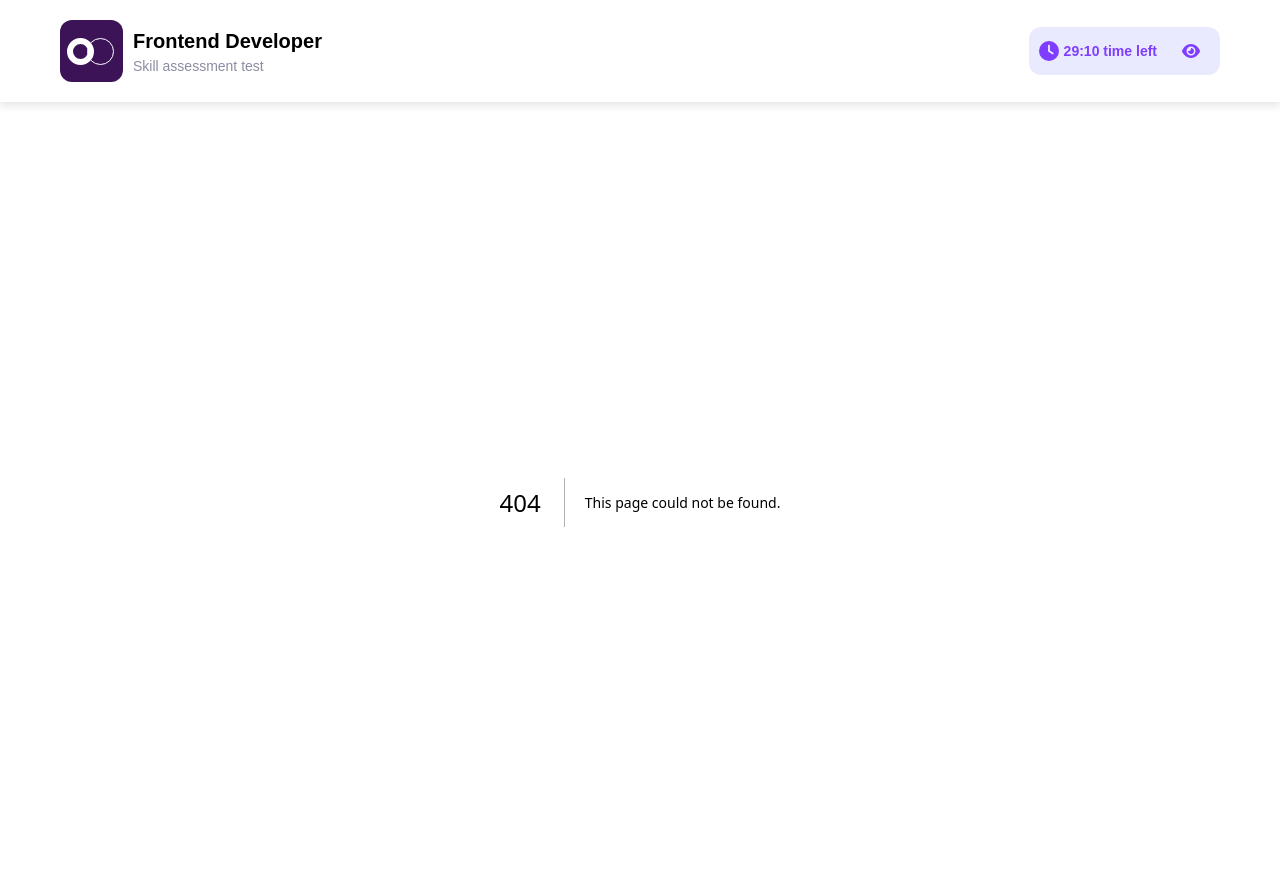
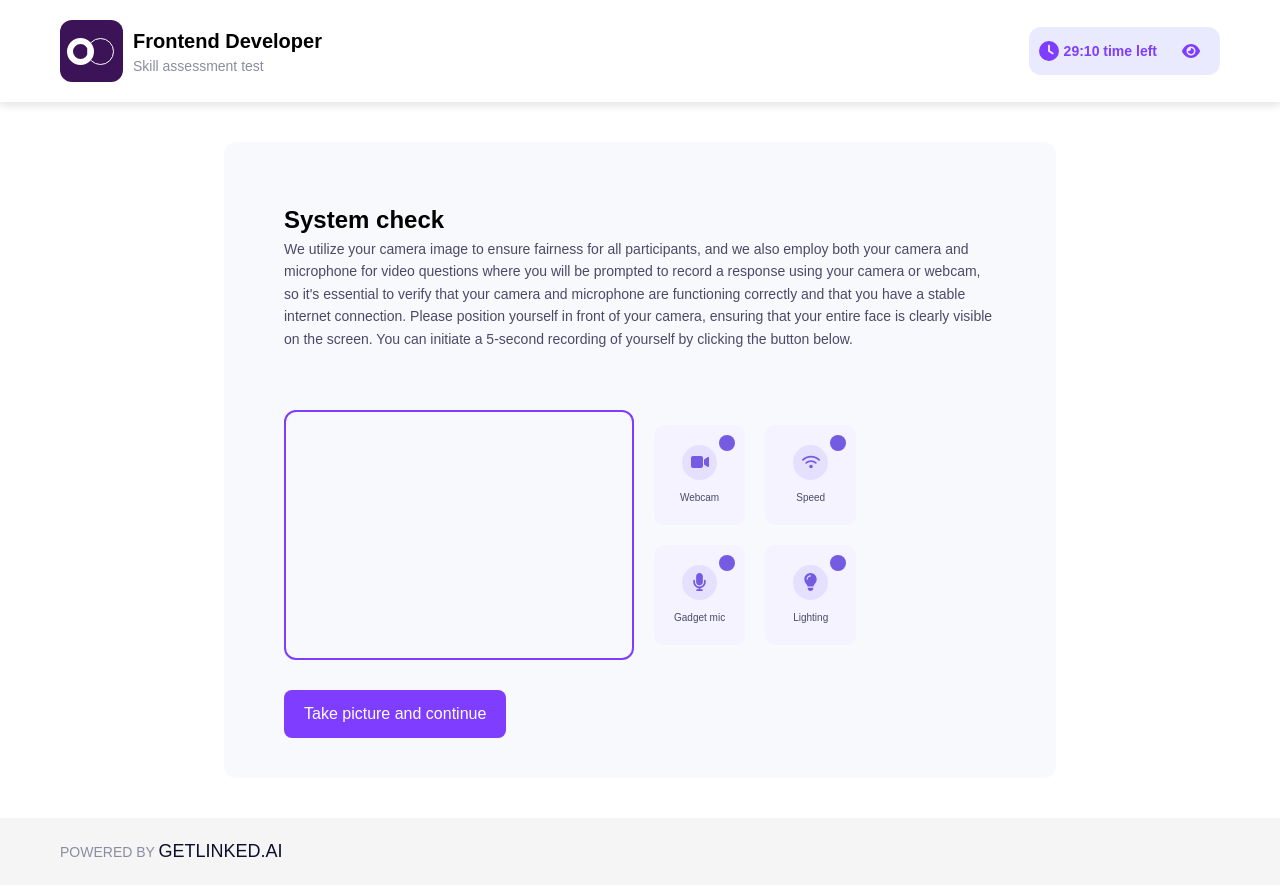
Before and after one commit to Seunfola/liberty-assurance, a Next.js app: page /system-check in a window 1280 px wide. Before the commit this address had no page. Shown: the top 896 px of the page. Built offline with nearby package versions, Linux system fonts and the light colour scheme.

Commit message:
finetuned the landing page and aligning the styling layout

```diff
--- /dev/null
+++ b/src/app/components/footer.tsx
@@ -0,0 +1,15 @@
+import React from 'react';
+import styles from '@/styles/components/footer.module.scss';
+
+const Footer: React.FC = () => {
+  return (
+    <footer className={styles.footer}>
+      <p className={styles.poweredBy}>
+        <span className={styles.poweredText}>POWERED BY </span>
+        <span className={styles.brand}>Getlinked.AI</span>
+      </p>
+    </footer>
+  );
+};
+
+export default Footer;
--- a/src/app/components/navbar.tsx
+++ b/src/app/components/navbar.tsx
@@ -1,8 +1,8 @@
 import React from 'react';
 import { FontAwesomeIcon } from '@fortawesome/react-fontawesome';
 import { faClock, faEye } from '@fortawesome/free-solid-svg-icons';
-import Logo from './Logo';
 import styles from '@/styles/components/navbar.module.scss';
+import Logo from './logo';
 
 const Navbar: React.FC = () => {
   return (
--- a/src/app/layout.tsx
+++ b/src/app/layout.tsx
@@ -2,6 +2,7 @@ import type { Metadata } from "next";
 import localFont from "next/font/local";
 import "./globals.css";
 import Navbar from "./components/navbar";
+import Footer from "./components/footer";
 
 const geistSans = localFont({
   src: "./fonts/GeistVF.woff",
@@ -31,6 +32,7 @@ export default function RootLayout({
       >
         <Navbar/>
         {children}
+        <Footer/>
       </body>
     </html>
   );
--- a/src/app/page.tsx
+++ b/src/app/page.tsx
@@ -1,8 +1,9 @@
+import SystemCheck from "./system-check/page";
 
 export default function Home() {
   return (
     <div>
-
+      <SystemCheck/>
     </div>
   );
 }
--- /dev/null
+++ b/src/app/system-check/components/systemIcons.tsx
@@ -0,0 +1,44 @@
+import React from 'react';
+import styles from '@/styles/system-check/systemIcon.module.scss';
+import { FontAwesomeIcon } from '@fortawesome/react-fontawesome';
+import { faVideo, faWifi, faMicrophone, faLightbulb } from '@fortawesome/free-solid-svg-icons';
+
+const SystemIcons: React.FC = () => {
+  return (
+    <div className={styles.systemIconsContainer}>
+      <div className={styles.cameraContainer}></div>
+      <div className={styles.iconGrid}>
+        <div className={styles.iconCard}>
+          <div className={styles.iconCircle}>
+            <FontAwesomeIcon icon={faVideo} className={styles.icon} />
+          </div>
+          <p>Webcam</p>
+          <span className={styles.statusDot}></span>
+        </div>
+        <div className={styles.iconCard}>
+          <div className={styles.iconCircle}>
+            <FontAwesomeIcon icon={faWifi} className={styles.icon} />
+          </div>
+          <p>Speed</p>
+          <span className={styles.statusDot}></span>
+        </div>
+        <div className={styles.iconCard}>
+          <div className={styles.iconCircle}>
+            <FontAwesomeIcon icon={faMicrophone} className={styles.icon} />
+          </div>
+          <p>Gadget mic</p>
+          <span className={styles.statusDot}></span>
+        </div>
+        <div className={styles.iconCard}>
+          <div className={styles.iconCircle}>
+            <FontAwesomeIcon icon={faLightbulb} className={styles.icon} />
+          </div>
+          <p>Lighting</p>
+          <span className={styles.statusDot}></span>
+        </div>
+      </div>
+    </div>
+  );
+};
+
+export default SystemIcons;
--- /dev/null
+++ b/src/app/system-check/components/systemInfo.tsx
@@ -0,0 +1,15 @@
+import React from 'react';
+import styles from '@/styles/system-check/systemInfo.module.scss';
+
+const SystemInfo: React.FC = () => {
+  return (
+    <div className={styles.systemInfoContainer}>
+      <h2 className={styles.title}>System check</h2>
+      <p className={styles.description}>
+        We utilize your camera image to ensure fairness for all participants, and we also employ both your camera and microphone for video questions where you will be prompted to record a response using your camera or webcam, so it&apos;s essential to verify that your camera and microphone are functioning correctly and that you have a stable internet connection. Please position yourself in front of your camera, ensuring that your entire face is clearly visible on the screen. You can initiate a 5-second recording of yourself by clicking the button below.
+      </p>
+    </div>
+  );
+};
+
+export default SystemInfo;
--- /dev/null
+++ b/src/app/system-check/page.tsx
@@ -0,0 +1,19 @@
+import React from 'react';
+import styles from '@/styles//system-check/page.module.scss';
+import SystemInfo from './components/systemInfo';
+import SystemIcons from './components/systemIcons';
+
+const SystemCheck: React.FC = () => {
+  return (
+    <div className={styles.systemCheckContainer}>
+      <SystemInfo />
+      <div className={styles.systemCheckLayout}>
+        <div className={styles.cameraContainer}></div>
+        <SystemIcons />
+      </div>
+      <button className={styles.actionButton}>Take picture and continue</button>
+    </div>
+  );
+};
+
+export default SystemCheck;
--- /dev/null
+++ b/src/styles/components/footer.module.scss
@@ -0,0 +1,25 @@
+.footer {
+  display: flex;
+  justify-content: flex-start;
+  padding: 20px 60px;
+  background-color: #f5f5f5;
+}
+
+.poweredBy {
+  font-size: 12px;
+  color: #8C8CA1;
+  font-weight: 400;
+  text-transform: uppercase;
+}
+
+.poweredText {
+  color: #8C8CA1;
+  font-weight: 400;
+  font-size: 14px;
+}
+
+.brand {
+  font-weight: 500;
+  color: #0E0E2C;
+  font-size: 18px;
+}
--- /dev/null
+++ b/src/styles/system-check/page.module.scss
@@ -0,0 +1,57 @@
+.systemCheckContainer {
+  background-color: #f7f9fc;
+  padding: 40px;
+  border-radius: 12px;
+  width: 100%;
+  max-width: 832px;
+  margin: 40px auto;
+}
+
+.systemCheckLayout {
+  display: flex;
+  justify-content: flex-start;
+  margin-top: 20px;
+  padding: 0 20px;
+  align-items: center;
+}
+
+.cameraContainer {
+  width: 350px;
+  height: 250px;
+  border: 2px solid #7F3DFF;
+  border-radius: 12px;
+  margin-right: 20px;
+}
+
+.actionButton {
+  margin-top: 30px;
+  margin-left: 20px;
+  padding: 12px 20px;
+  background-color: #7F3DFF;
+  color: #FFFFFF;
+  font-size: 16px;
+  border: none;
+  border-radius: 8px;
+  cursor: pointer;
+  display: block;
+  width: fit-content;
+  transition: background-color 0.3s ease;
+
+  &:hover {
+    background-color: #6e34d1;
+  }
+}
+
+@media (max-width: 768px) {
+  .systemCheckLayout {
+    flex-direction: column;
+    align-items: center;
+  }
+
+  .cameraContainer {
+    width: 100%;
+    height: 200px;
+    margin-right: 0;
+    margin-bottom: 20px;
+  }
+}
--- /dev/null
+++ b/src/styles/system-check/systemIcon.module.scss
@@ -0,0 +1,64 @@
+.systemIconsContainer {
+  display: flex;
+  flex-direction: column;
+  justify-content: center;
+  align-items: flex-start;
+}
+
+.iconGrid {
+  display: grid;
+  grid-template-columns: repeat(2, 1fr);
+  gap: 20px;
+}
+
+.iconCard {
+  position: relative;
+  background-color: #F5F3FF;
+  padding: 20px;
+  border-radius: 10px;
+  display: flex;
+  flex-direction: column;
+  align-items: center;
+  justify-content: center;
+  text-align: center;
+}
+
+.iconCircle {
+  background-color: #E6E0FF;
+  padding: 10px;
+  border-radius: 50%;
+  height: 35px;
+  width: 35px;
+  display: flex;
+  justify-content: center;
+  align-items: center;
+}
+
+.icon {
+  color: #755AE2;
+  width: 18px;
+  height: 18px;
+}
+
+.iconCard p {
+  margin-top: 10px;
+  font-size: 10px;
+  color: #4A4A68;
+  font-weight: 400;
+}
+
+.statusDot {
+  position: absolute;
+  top: 10px;
+  right: 10px;
+  width: 16px;
+  height: 16px;
+  background-color: #755AE2;
+  border-radius: 50%;
+}
+
+@media (max-width: 768px) {
+  .iconGrid {
+    grid-template-columns: 1fr;
+  }
+}
--- /dev/null
+++ b/src/styles/system-check/systemInfo.module.scss
@@ -0,0 +1,26 @@
+.systemInfoContainer {
+  padding: 20px;
+}
+
+.title {
+  font-size: 24px;
+  font-weight: bold;
+  color: #000;
+}
+
+.description {
+  font-size: 14px;
+  color: #4A4A68;
+  line-height: 1.6;
+  margin-bottom: 20px;
+}
+
+@media (max-width: 768px) {
+  .title {
+    font-size: 20px;
+  }
+
+  .description {
+    font-size: 12px;
+  }
+}
```
Also changed, not shown: src/styles/components/media.module.scss (added).
